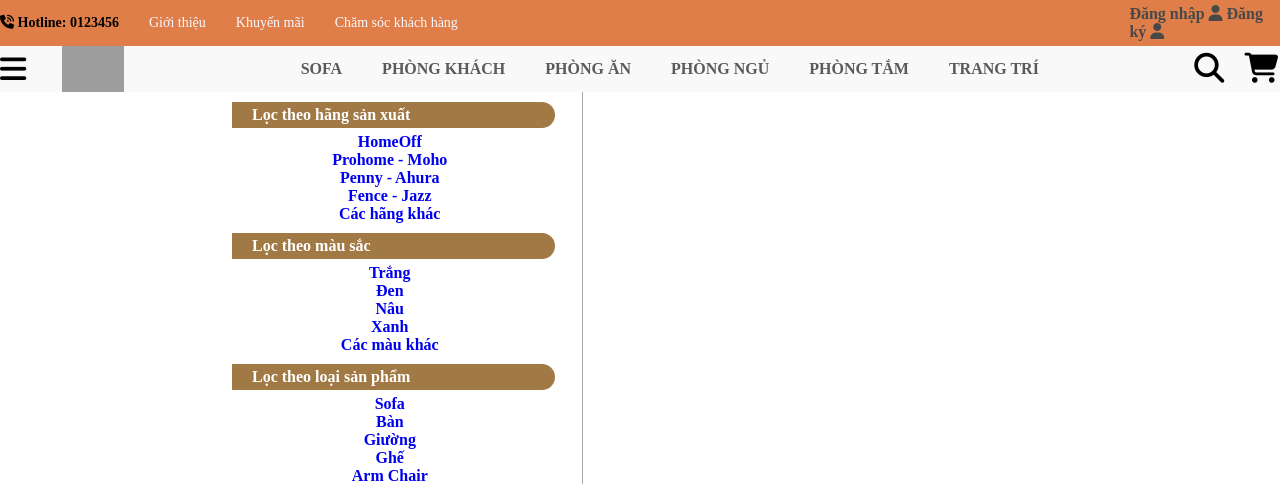
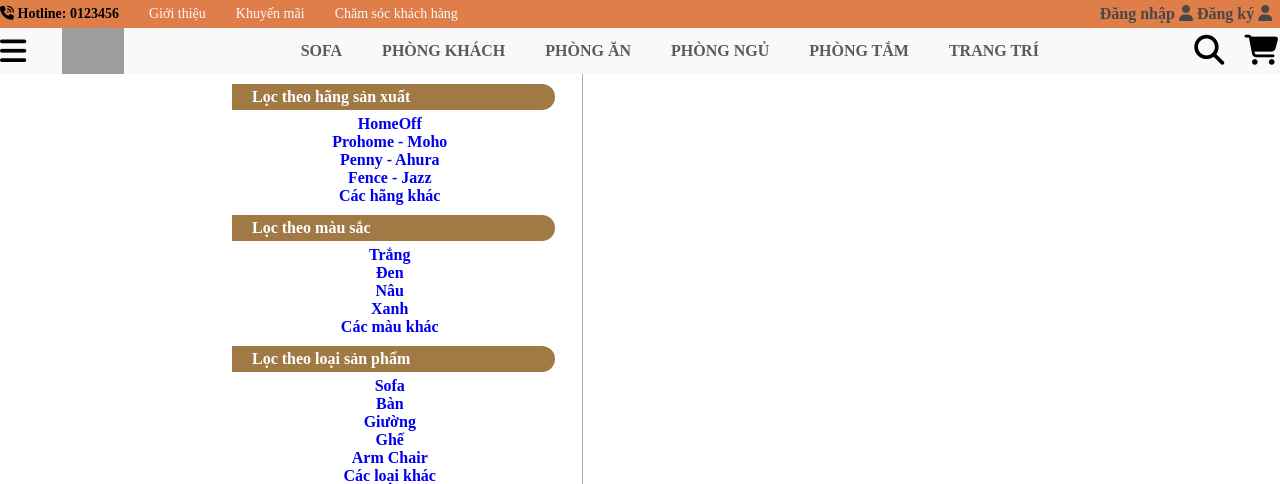
Before and after one commit to ayasterisk/Deadline2-6-2024, a PHP site: page / in a window 1280 px wide. Shown: the top 484 px of the page. Run offline with PHP 8.4, Linux system fonts and the light colour scheme; grey boxes are pictures that could not be loaded.

Commit message:
update css

```diff
--- a/Deadline 2-6-2024/styles.css
+++ b/Deadline 2-6-2024/styles.css
@@ -10,7 +10,7 @@ header{
 .header-top-customer {
   display: flex;
   align-items: center;
-  width: 1500px;
+  width: 1220px;
 }
 .header-top-customer a {
   text-decoration: none;
```
